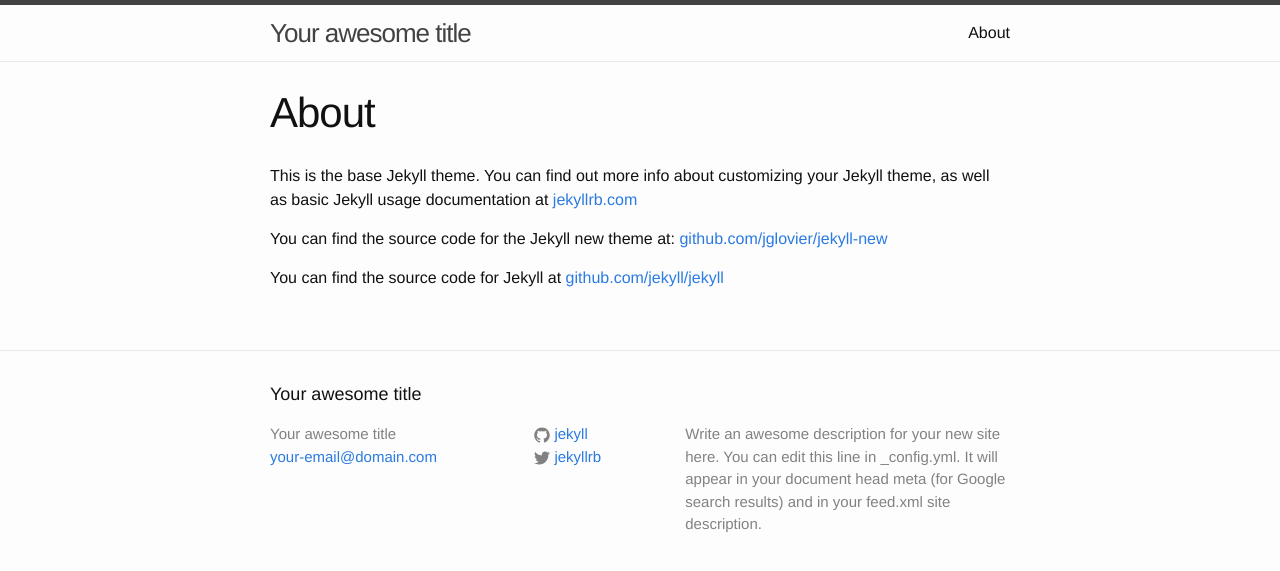
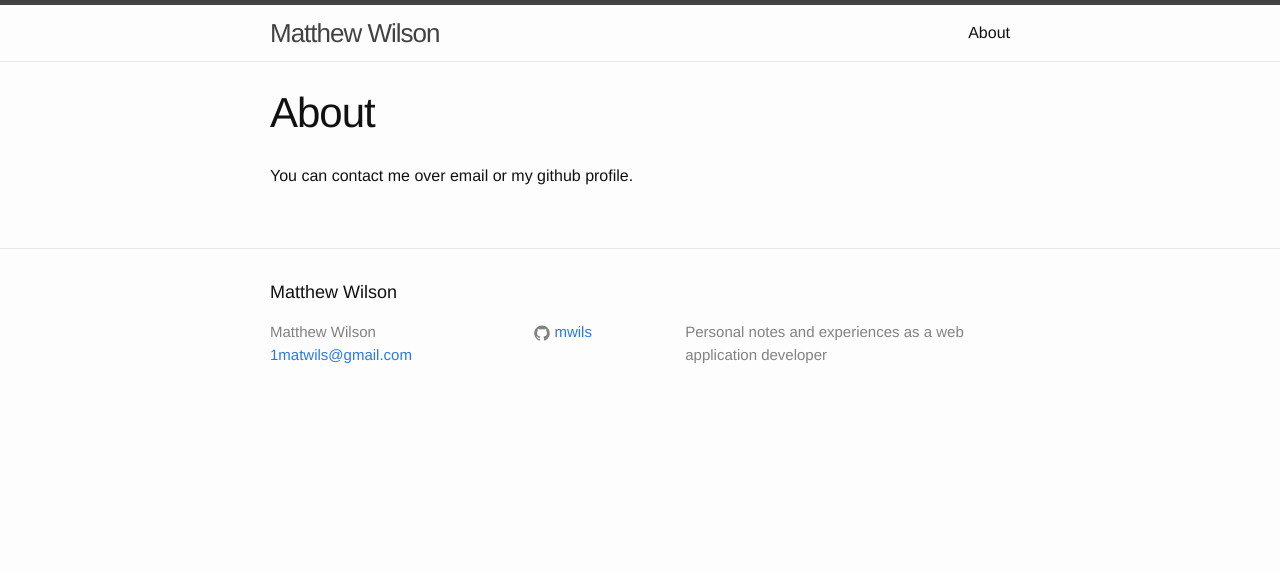
Before and after one commit to wtylerchapman/wtylerchapman.github.io, a Jekyll site: the page built from about.md, in a window 1280 px wide. Shown: the top 571 px of the page. Built offline with Jekyll 4.4.1, drawn with Linux system fonts in a browser that asks for light colours.

```diff
--- a/_config.yml
+++ b/_config.yml
@@ -1,14 +1,11 @@
 # Site settings
-title: Your awesome title
-email: your-email@domain.com
+title: Matthew Wilson
+email: 1matwils@gmail.com
 description: > # this means to ignore newlines until "baseurl:"
-  Write an awesome description for your new site here. You can edit this
-  line in _config.yml. It will appear in your document head meta (for
-  Google search results) and in your feed.xml site description.
+  Personal notes and experiences as a web application developer
 baseurl: "" # the subpath of your site, e.g. /blog/
-url: "http://yourdomain.com" # the base hostname & protocol for your site
-twitter_username: jekyllrb
-github_username:  jekyll
+url: "http://mwils.github.io/" # the base hostname & protocol for your site
+github_username:  mwils
 
 # Build settings
 markdown: kramdown
--- a/about.md
+++ b/about.md
@@ -4,8 +4,4 @@ title: About
 permalink: /about/
 ---
 
-This is the base Jekyll theme. You can find out more info about customizing your Jekyll theme, as well as basic Jekyll usage documentation at [jekyllrb.com](http://jekyllrb.com/)
-
-You can find the source code for the Jekyll new theme at: [github.com/jglovier/jekyll-new](https://github.com/jglovier/jekyll-new)
-
-You can find the source code for Jekyll at [github.com/jekyll/jekyll](https://github.com/jekyll/jekyll)
+You can contact me over email or my github profile.
```
Also changed, not shown: _posts/2016-01-03-ember-data-relationships.markdown (added, +62 -0 lines), _posts/2016-01-03-welcome-to-jekyll.markdown (deleted, +0 -25 lines), 5 other files.
